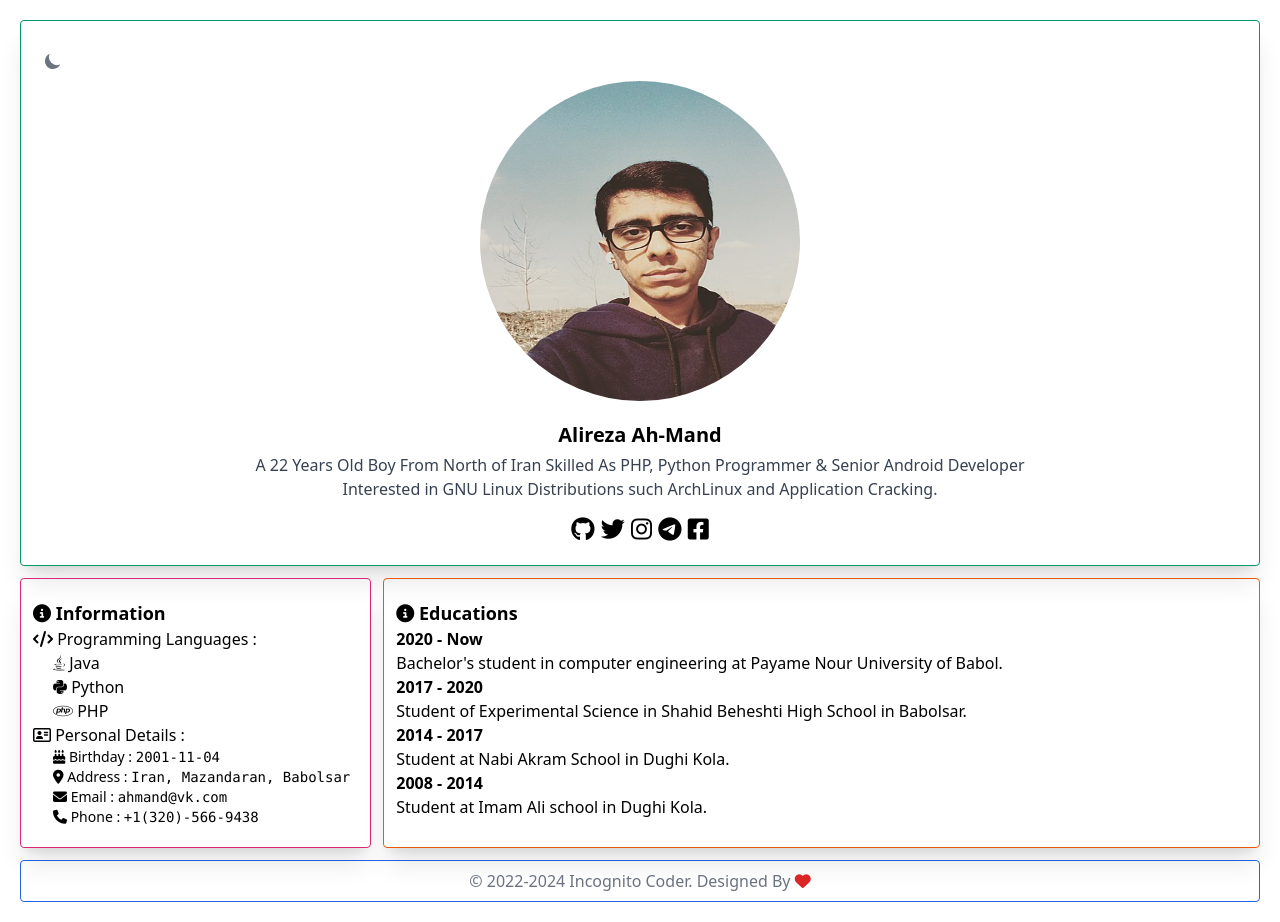
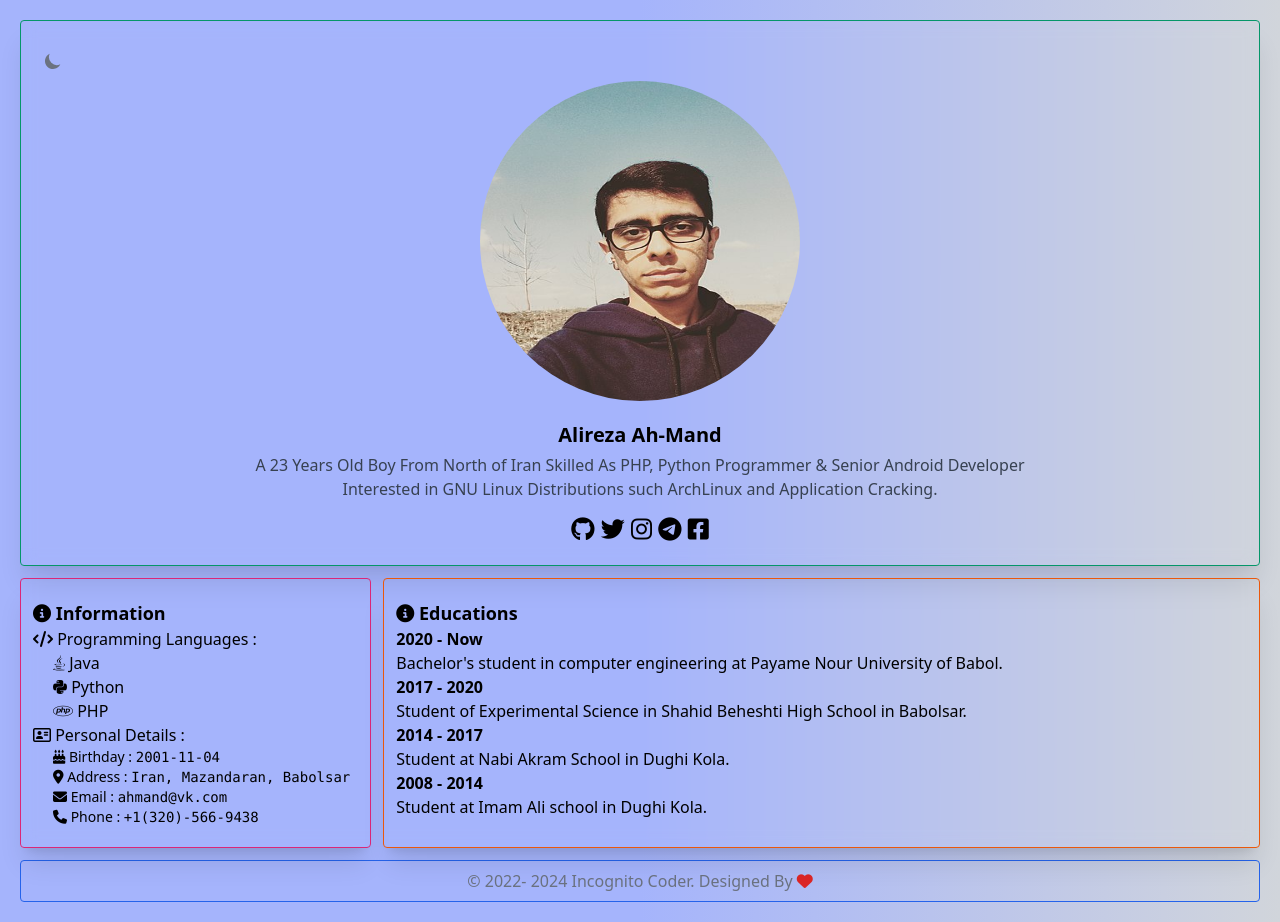
Before and after one commit to Incognito-Coder/mr-alireza, a plain HTML site: page index.html in a window 1280 px wide. Drawn offline with Linux system fonts and the light colour scheme.

Commit message:
23 years old

```diff
--- a/index.html
+++ b/index.html
@@ -20,9 +20,11 @@
   </script>
 </head>
 
-<body class="dark:bg-slate-900 dark:text-slate-300 container mx-auto rounded-xl p-5">
+<body
+  class="dark:text-slate-300 container mx-auto rounded-xl p-5 bg-gradient-to-r dark:from-slate-800 dark:to-slate-900 from-indigo-300 via-indigo-300 to-gray-300">
 
-  <div class="rounded border pl-3 pr-3 pt-5 pb-5 border-emerald-600 shadow-xl">
+  <div
+    class="rounded border pl-3 pr-3 pt-5 pb-5 border-emerald-600 shadow-xl backdrop-filter backdrop-blur bg-opacity-50">
     <button id="theme-toggle" type="button"
       class="text-gray-500 dark:text-gray-400 hover:bg-gray-100 dark:hover:bg-gray-700 focus:outline-none focus:ring-4 focus:ring-gray-200 dark:focus:ring-gray-700 rounded-lg text-sm p-2.5">
       <svg id="theme-toggle-dark-icon" class="hidden w-5 h-5" fill="currentColor" viewBox="0 0 20 20"
@@ -39,7 +41,7 @@
     <img class="w-52 h-52 rounded-full mx-auto md:w-80 md:h-80 hover:grayscale" src="images/ahmand.jpg" alt=""
       width="512" height="512">
     <p class="dark:text-stone-400 font-bold font-sans text-center mt-5 text-xl">Alireza Ah-Mand</p>
-    <p class="text-gray-700 dark:text-stone-200 font-medium font-sans text-center mt-1">A 22 Years Old Boy From
+    <p class="text-gray-700 dark:text-stone-200 font-medium font-sans text-center mt-1">A 23 Years Old Boy From
       North of Iran
       Skilled As PHP, Python Programmer & Senior Android
       Developer<br>Interested in GNU Linux Distributions such ArchLinux and Application Cracking.</p>
@@ -51,7 +53,7 @@
       <a href="https://facebook.com/mr.alireza.ahmand"><i class="fa-brands fa-square-facebook"></i></a>
     </div>
   </div>
-  <div class="lg:flex">
+  <div class="lg:flex backdrop-filter backdrop-blur bg-opacity-50">
     <div class="rounded border mt-3 pl-3 pt-5 pb-5 md:pr-5 border-pink-600 shadow-xl">
       <h1 class="font-extrabold text-lg"><i class="fa-solid fa-circle-info"></i> Information</h1>
       <div class="font-medium font-sans dark:text-stone-200">
@@ -86,8 +88,10 @@
     </div>
   </div>
   <footer class="rounded border mt-3 border-blue-600 text-center p-2">
-    <span class="text-gray-500 dark:text-gray-400">© 2022-<script>document.write(new Date().getFullYear())</script> <a href="https://mr-incognito.ir/"
-        class="hover:underline">Incognito Coder</a>. Designed By <i class="fa-solid fa-heart text-red-600"></i></span>
+    <span class="text-gray-500 dark:text-gray-400">© 2022-
+      <script>document.write(new Date().getFullYear())</script> <a href="https://mr-incognito.ir/"
+        class="hover:underline">Incognito Coder</a>. Designed By <i class="fa-solid fa-heart text-red-600"></i>
+    </span>
   </footer>
 </body>
 <script>
```
Also changed, not shown: output.css.
